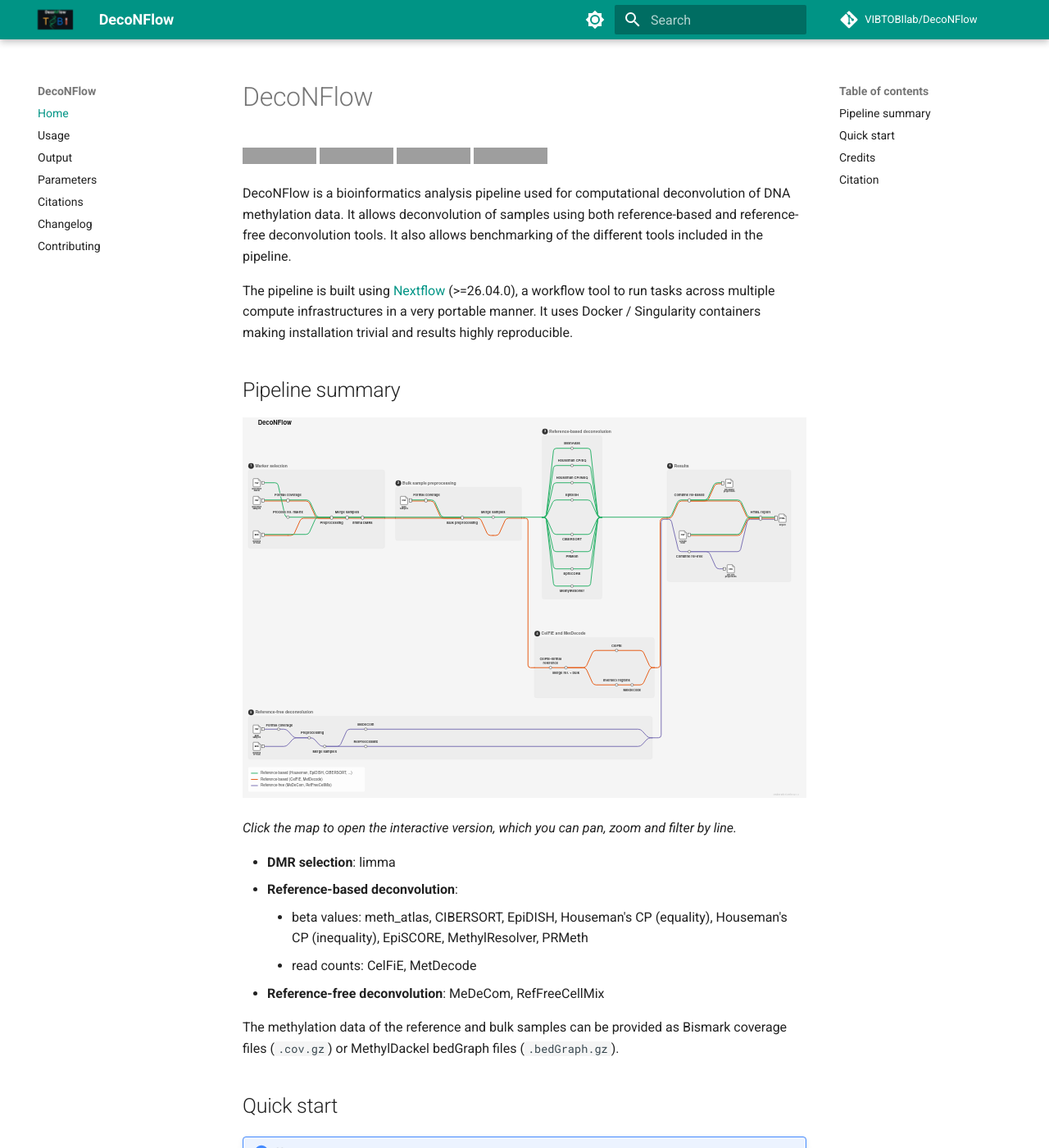
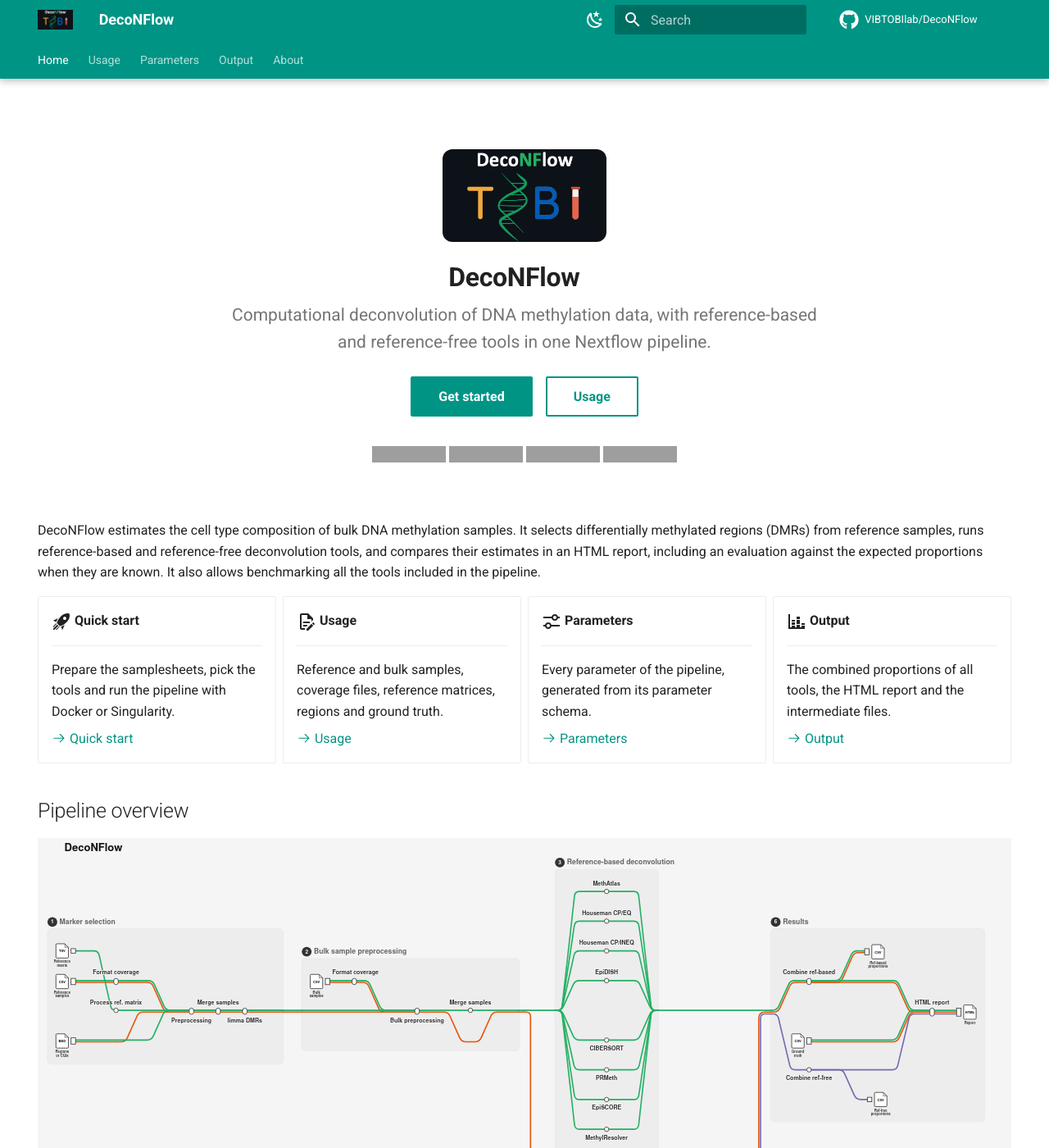
Before and after one commit to VIBTOBIlab/DecoNFlow, an MkDocs documentation site: the page built from docs/index.md, in a window 1280 px wide and 1400 px high. Shown: the whole window at 82% size. Built offline with MkDocs 1.6.1 and Material for MkDocs 9.7.7, drawn with Linux system fonts in a browser that asks for light colours; comment, search, counter and statistics services are not loaded; some of the changed text lies outside the part shown; grey boxes are pictures that could not be loaded.

Commit message:
update layout

````diff
--- a/docs/index.md
+++ b/docs/index.md
@@ -1,53 +1,113 @@
+---
+hide:
+  - navigation
+  - toc
+---
+
+<div class="dnf-hero" markdown>
+
+![DecoNFlow logo](images/logo.png){ .dnf-hero__logo }
+
 # DecoNFlow
+
+<p class="dnf-hero__tagline">Computational deconvolution of DNA methylation data, with reference-based and reference-free tools in one Nextflow pipeline.</p>
+
+[Get started](#quick-start){ .md-button .md-button--primary }
+[Usage](usage.md){ .md-button }
 
 [![Nextflow](https://img.shields.io/badge/nextflow%20DSL2-%E2%89%A526.04.0-23aa62.svg)](https://www.nextflow.io/)
 [![run with docker](https://img.shields.io/badge/run%20with-docker-0db7ed?labelColor=000000&logo=docker)](https://www.docker.com/)
 [![run with singularity](https://img.shields.io/badge/run%20with-singularity-1d355c.svg?labelColor=000000)](https://sylabs.io/docs/)
 [![nf-test](https://img.shields.io/badge/tested_with-nf--test-337ab7.svg)](https://github.com/askimed/nf-test)
 
-DecoNFlow is a bioinformatics analysis pipeline used for computational deconvolution of DNA methylation data. It allows deconvolution of samples using both reference-based and reference-free deconvolution tools. It also allows benchmarking of the different tools included in the pipeline.
+</div>
 
-The pipeline is built using [Nextflow](https://www.nextflow.io/) (>=26.04.0), a workflow tool to run tasks across multiple compute infrastructures in a very portable manner. It uses Docker / Singularity containers making installation trivial and results highly reproducible.
+DecoNFlow estimates the cell type composition of bulk DNA methylation samples. It selects differentially methylated regions (DMRs) from reference samples, runs reference-based and reference-free deconvolution tools, and compares their estimates in an HTML report, including an evaluation against the expected proportions when they are known. It also allows benchmarking all the tools included in the pipeline.
 
-## Pipeline summary
+<div class="grid cards dnf-cards" markdown>
+
+-   :material-rocket-launch:{ .lg .middle } **Quick start**
+
+    ---
+
+    Prepare the samplesheets, pick the tools and run the pipeline with Docker or Singularity.
+
+    [:octicons-arrow-right-24: Quick start](#quick-start)
+
+-   :material-file-document-edit-outline:{ .lg .middle } **Usage**
+
+    ---
+
+    Reference and bulk samples, coverage files, reference matrices, regions and ground truth.
+
+    [:octicons-arrow-right-24: Usage](usage.md)
+
+-   :material-tune-variant:{ .lg .middle } **Parameters**
+
+    ---
+
+    Every parameter of the pipeline, generated from its parameter schema.
+
+    [:octicons-arrow-right-24: Parameters](parameters.md)
+
+-   :material-chart-bar-stacked:{ .lg .middle } **Output**
+
+    ---
+
+    The combined proportions of all tools, the HTML report and the intermediate files.
+
+    [:octicons-arrow-right-24: Output](output.md)
+
+</div>
+
+## Pipeline overview
 
 [![DecoNFlow metro map](images/deconflow_metro.svg)](images/deconflow_metro.html)
 
 _Click the map to open the interactive version, which you can pan, zoom and filter by line._
 
-- **DMR selection**: limma
-- **Reference-based deconvolution**:
-  - beta values: meth_atlas, CIBERSORT, EpiDISH, Houseman's CP (equality), Houseman's CP (inequality), EpiSCORE, MethylResolver, PRMeth
-  - read counts: CelFiE, MetDecode
-- **Reference-free deconvolution**: MeDeCom, RefFreeCellMix
+| Step | Tools |
+| --- | --- |
+| DMR selection | limma |
+| Reference-based deconvolution, beta values | meth_atlas, CIBERSORT, EpiDISH, Houseman's CP (equality), Houseman's CP (inequality), EpiSCORE, MethylResolver, PRMeth |
+| Reference-based deconvolution, read counts | CelFiE, MetDecode |
+| Reference-free deconvolution | MeDeCom, RefFreeCellMix |
 
 The methylation data of the reference and bulk samples can be provided as Bismark coverage files (`.cov.gz`) or MethylDackel bedGraph files (`.bedGraph.gz`).
 
 ## Quick start
 
-!!! note
+!!! tip "New to Nextflow?"
 
-    If you are new to Nextflow, please refer to [this page](https://nf-co.re/docs/usage/getting_started/installation) on how to set up Nextflow.
+    See [this page](https://nf-co.re/docs/usage/getting_started/installation) on how to set up Nextflow (>= 26.04.0) and Docker or Singularity.
 
-1. Prepare a samplesheet with the [bulk samples](usage.md#bulk-samples) to deconvolve and, for reference-based deconvolution, a samplesheet with the [reference samples](usage.md#reference-samples).
-2. Select at least one deconvolution tool (e.g. `--meth_atlas`). Reference-based tools need the reference samples (`--input`) together with a regions file (`--regions`) for the limma DMR selection, or a reference matrix (`--ref_matrix`). CelFiE and MetDecode need read counts instead of beta values, so they use the reference samples or their own reference matrix (`--celfie_ref_matrix`, `--metdecode_ref_matrix`).
-3. Run the pipeline with Docker or Singularity:
+1.  Prepare a samplesheet with the [bulk samples](usage.md#bulk-samples) to deconvolve and, for reference-based deconvolution, a samplesheet with the [reference samples](usage.md#reference-samples).
+2.  Select at least one deconvolution tool (e.g. `--meth_atlas`). Reference-based tools need the reference samples (`--input`) together with a regions file (`--regions`) for the limma DMR selection, or a reference matrix (`--ref_matrix`). CelFiE and MetDecode need read counts instead of beta values, so they use the reference samples or their own reference matrix (`--celfie_ref_matrix`, `--metdecode_ref_matrix`).
+3.  Write the parameters in `params.yaml`:
 
-   ```bash
-   nextflow run VIBTOBIlab/DecoNFlow -params-file params.yaml -profile docker
-   ```
+    ```yaml title="params.yaml"
+    input: ./resources/reference.csv
+    bulk_samples: ./resources/bulk_samples.csv
+    regions: ./resources/regions.bed
+    outdir: ./results
+    meth_atlas: true
+    ```
 
-   with the parameters in `params.yaml`:
+4.  Run the pipeline:
 
-   ```yaml
-   input: ./resources/reference.csv
-   bulk_samples: ./resources/bulk_samples.csv
-   regions: ./resources/regions.bed
-   outdir: ./results
-   meth_atlas: true
-   ```
+    === "Docker"
 
-You need to allocate at least 8 CPUs and 16 GB of RAM to run the pipeline. See the [usage](usage.md) page for all the inputs and options, the [parameters](parameters.md) page for the full list of parameters and the [output](output.md) page for the results.
+        ```bash
+        nextflow run VIBTOBIlab/DecoNFlow -params-file params.yaml -profile docker
+        ```
+
+    === "Singularity"
+
+        ```bash
+        nextflow run VIBTOBIlab/DecoNFlow -params-file params.yaml -profile singularity
+        ```
+
+Allocate at least 8 CPUs and 16 GB of RAM to run the pipeline. The results are described on the [output](output.md) page.
 
 ## Credits
 
--- a/docs/stylesheets/extra.css
+++ b/docs/stylesheets/extra.css
@@ -2,3 +2,36 @@
 .md-typeset table:not([class]) td:first-child code {
   white-space: nowrap;
 }
+
+/* Home page: centred hero with logo, tagline, buttons and badges */
+.dnf-hero {
+  text-align: center;
+  padding: 1rem 0 1.5rem;
+}
+
+.dnf-hero__logo {
+  width: 10rem;
+  border-radius: 0.6rem;
+}
+
+.md-typeset .dnf-hero h1 {
+  margin: 0.8rem 0 0.4rem;
+  font-weight: 700;
+  color: var(--md-default-fg-color);
+}
+
+.md-typeset .dnf-hero__tagline {
+  max-width: 36rem;
+  margin: 0 auto 1.2rem;
+  font-size: 1.05rem;
+  color: var(--md-default-fg-color--light);
+}
+
+.md-typeset .dnf-hero .md-button {
+  margin: 0 0.3rem 1rem;
+}
+
+/* Home page: the four cards on one row on wide screens, two or one on narrower ones */
+.md-typeset .grid.cards.dnf-cards {
+  grid-template-columns: repeat(auto-fit, minmax(min(100%, 11rem), 1fr));
+}
--- a/mkdocs.yml
+++ b/mkdocs.yml
@@ -17,35 +17,57 @@
 nav:
   - Home: index.md
   - Usage: usage.md
+  - Parameters: parameters.md
   - Output: output.md
-  - Parameters: parameters.md
-  - Citations: citations.md
-  - Changelog: changelog.md
-  - Contributing: CONTRIBUTING.md
+  - About:
+      - Citations: citations.md
+      - Changelog: changelog.md
+      - Contributing: CONTRIBUTING.md
 
 theme:
   name: material
   logo: images/logo.png
   favicon: images/logo.png
+  icon:
+    repo: fontawesome/brands/github
   features:
     - content.code.copy
+    - content.tabs.link
+    - navigation.footer
+    - navigation.instant
     - navigation.sections
+    - navigation.tabs
+    - navigation.tabs.sticky
     - navigation.top
+    - navigation.tracking
     - search.highlight
+    - search.suggest
     - toc.follow
   palette:
     - media: "(prefers-color-scheme: light)"
       scheme: default
       primary: teal
+      accent: deep orange
       toggle:
-        icon: material/brightness-7
+        icon: material/weather-night
         name: Switch to dark mode
     - media: "(prefers-color-scheme: dark)"
       scheme: slate
       primary: teal
+      accent: deep orange
       toggle:
-        icon: material/brightness-4
+        icon: material/weather-sunny
         name: Switch to light mode
+
+extra:
+  generator: false
+  social:
+    - icon: fontawesome/brands/github
+      link: https://github.com/VIBTOBIlab/DecoNFlow
+      name: DecoNFlow on GitHub
+    - icon: fontawesome/solid/book
+      link: https://www.biorxiv.org/content/10.1101/2025.11.27.688590v1
+      name: DecoNFlow preprint
 
 extra_css:
   - stylesheets/extra.css
@@ -65,8 +87,17 @@
   - mdx_truly_sane_lists:
       nested_indent: 2
   - pymdownx.details
-  - pymdownx.highlight
+  # Material icons (e.g. :material-rocket-launch:) for the cards of the home page
+  - pymdownx.emoji:
+      emoji_index: !!python/name:material.extensions.emoji.twemoji
+      emoji_generator: !!python/name:material.extensions.emoji.to_svg
+  - pymdownx.highlight:
+      anchor_linenums: true
+  - pymdownx.inlinehilite
   - pymdownx.superfences
+  # Content tabs (e.g. Docker / Singularity)
+  - pymdownx.tabbed:
+      alternate_style: true
   # Include CHANGELOG.md and CITATIONS.md from the root of the repository
   - pymdownx.snippets:
       base_path: ["."]
````
Also changed, not shown: other parts of docs/index.md (+7 -5 lines), 1 other file.
